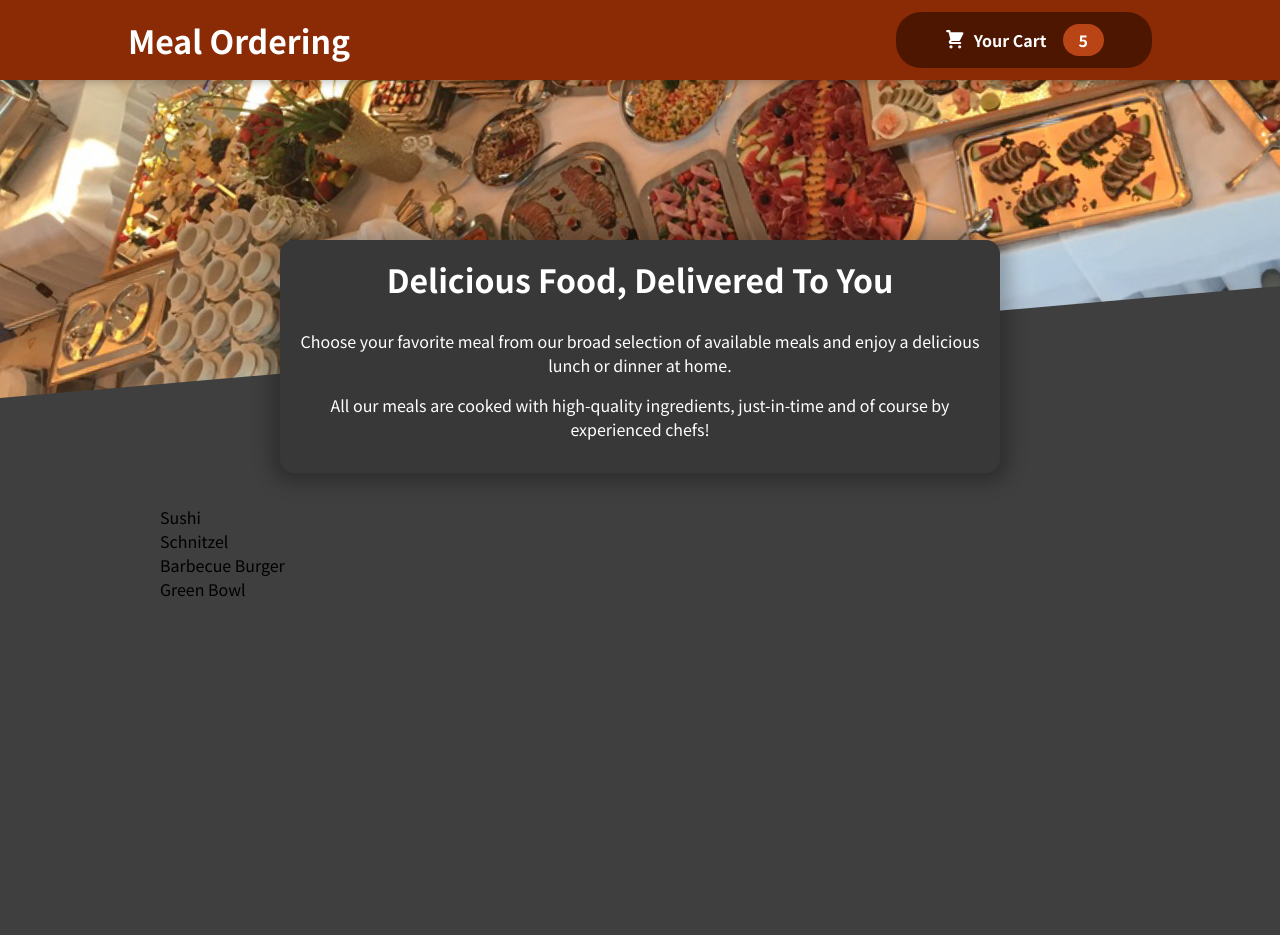
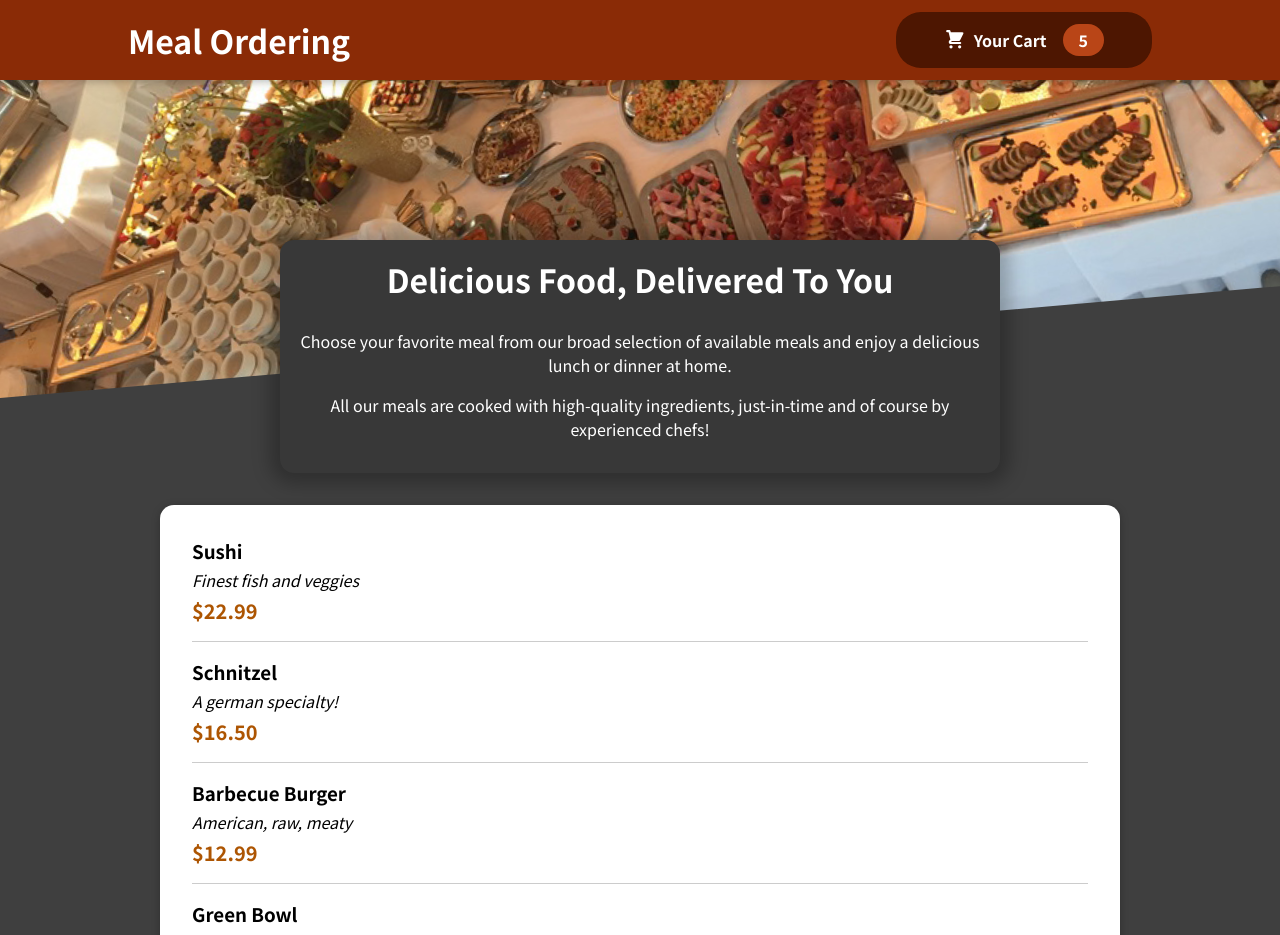
Before and after one commit to ericksicard/react-food-order-app, a JavaScript app: page / in a window 1280 px wide. Shown: the top 935 px of the page. Before the commit the page ends 800 px from the top, so only its background shows below. Built offline with nearby package versions, Linux system fonts and the light colour scheme.

Commit message:
Adding MealItem component

```diff
--- a/src/components/Meals/AvailableMeals.js
+++ b/src/components/Meals/AvailableMeals.js
@@ -1,4 +1,6 @@
 import classes from './AvailableMeals.module.css';
+import Card from '../UI/Card';
+import MealItem from './MealItem/MealItem';
 
 const DUMMY_MEALS = [
     {
@@ -28,12 +30,22 @@
   ];
 
 const AvailableMeals = () => {
-    const mealList = DUMMY_MEALS.map( meal => <li>{meal.name}</li>)
+
+    const mealList = DUMMY_MEALS.map( meal => (
+        <MealItem
+            key={meal.id}
+            name={meal.name}
+            description={meal.description}
+            price={meal.price}
+        />
+    ));
 
     return <section className={classes.meals}>
+    <Card>
         <ul>
             {mealList}
         </ul>
+    </Card>
     </section>
 };
 
--- /dev/null
+++ b/src/components/Meals/MealItem/MealItem.js
@@ -0,0 +1,19 @@
+import classes from './MealItem.module.css';
+
+const MealItem = props => {
+    const price = `$${props.price.toFixed(2)}`;
+    return (
+        <li className={classes.meal}>
+            <div>
+                <h3>{props.name}</h3>
+                <div className={classes.description}>{props.description}</div>
+                <div className={classes.price}>{price}</div>
+            </div>
+            <div>
+
+            </div>
+        </li>
+    );
+};
+
+export default MealItem;
--- /dev/null
+++ b/src/components/Meals/MealItem/MealItem.module.css
@@ -0,0 +1,22 @@
+.meal {
+    display: flex;
+    justify-content: space-between;
+    margin: 1rem;
+    padding-bottom: 1rem;
+    border-bottom: 1px solid #ccc;
+  }
+
+  .meal h3 {
+    margin: 0 0 0.25rem 0;
+  }
+
+  .description {
+    font-style: italic;
+  }
+
+  .price {
+    margin-top: 0.25rem;
+    font-weight: bold;
+    color: #ad5502;
+    font-size: 1.25rem;
+  }
--- /dev/null
+++ b/src/components/UI/Card.js
@@ -0,0 +1,9 @@
+import classes from './Card.module.css';
+
+const Card = props => {
+    return (
+    <div className={classes.card}>{props.children}</div>
+    )
+};
+
+export default Card;
--- /dev/null
+++ b/src/components/UI/Card.module.css
@@ -0,0 +1,6 @@
+.card {
+    padding: 1rem;
+    box-shadow: 0 2px 8px rgba(0, 0, 0, 0.25);
+    border-radius: 14px;
+    background-color: white;
+  }
```
Also changed, not shown: 1 other file (tests, documents, lock files or other folders).
